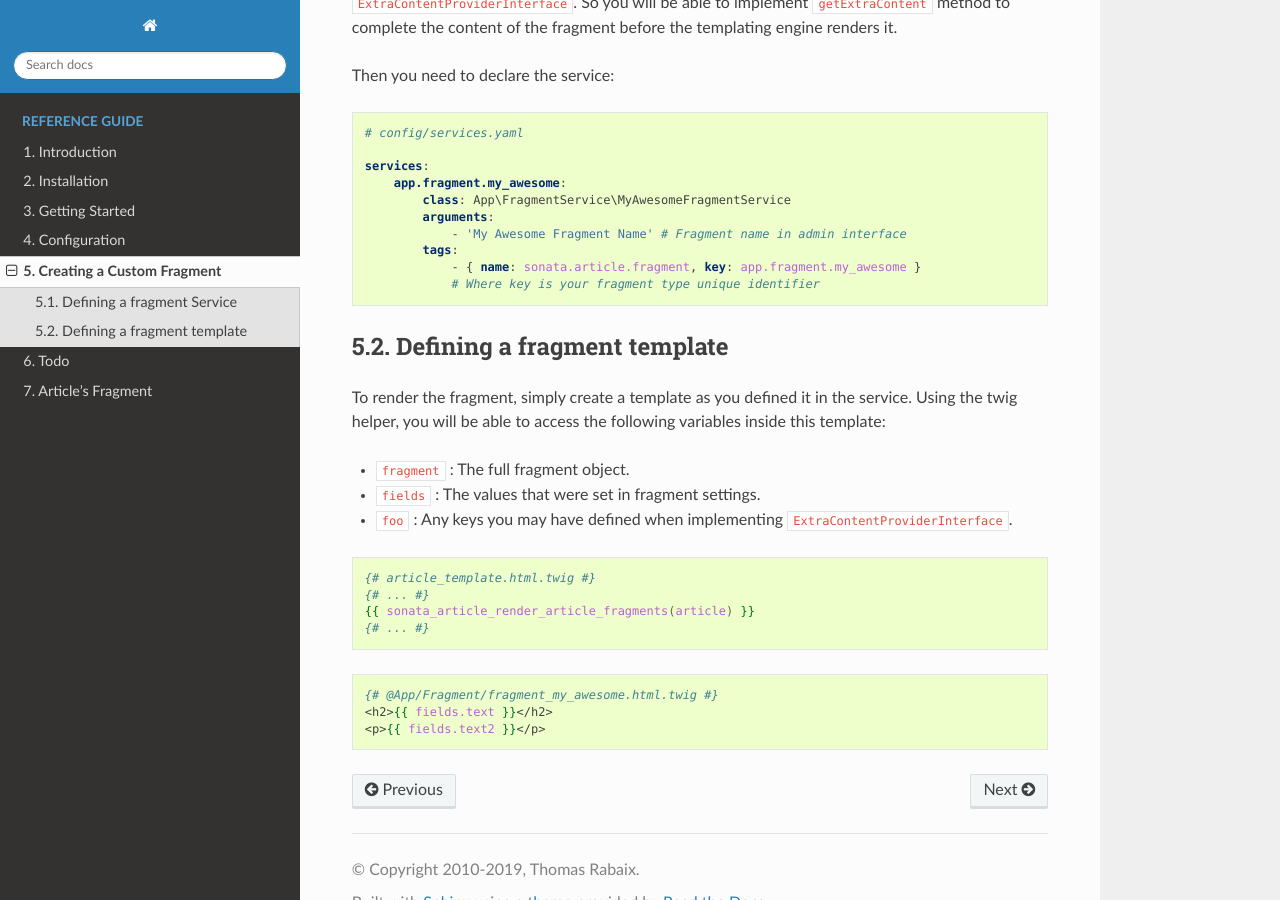
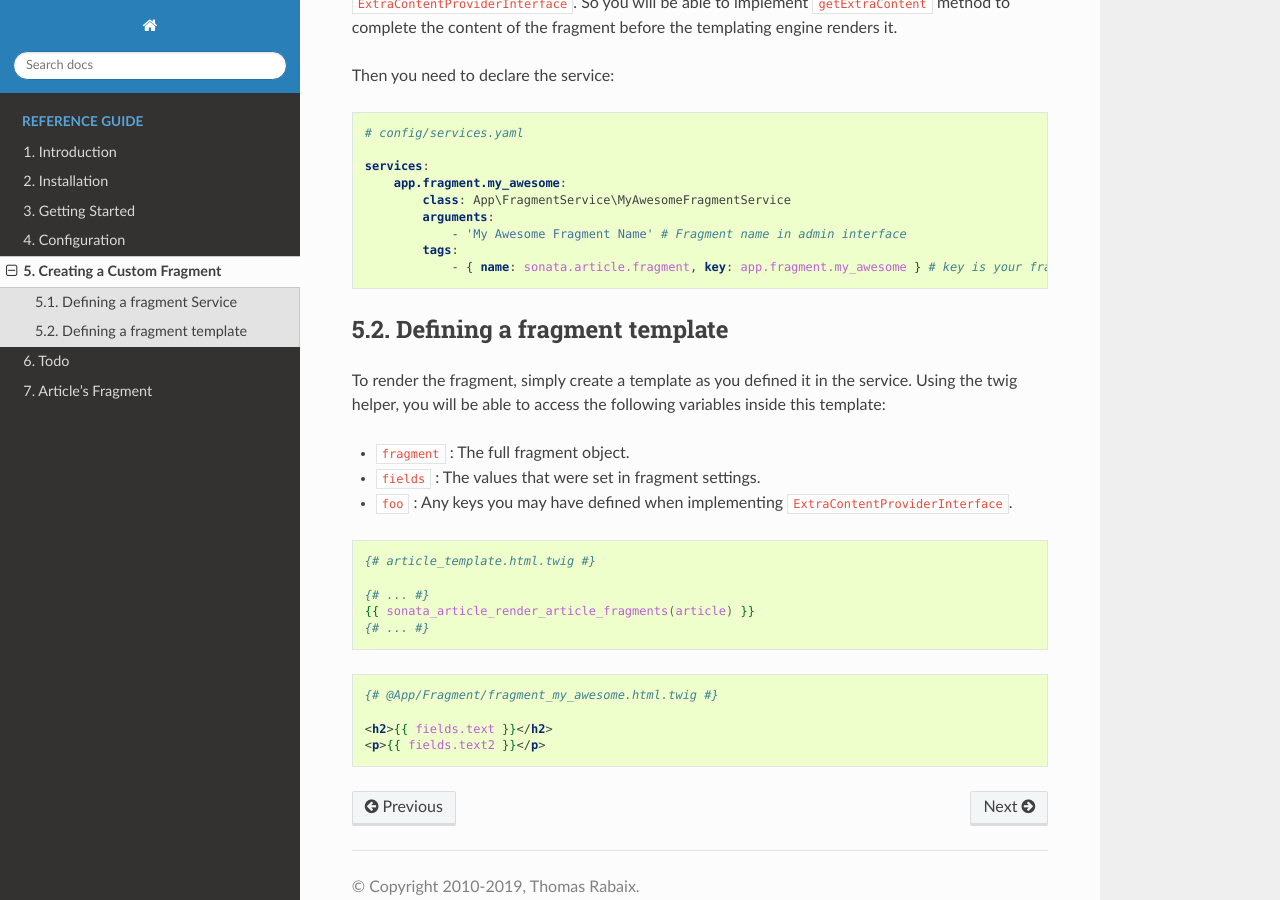
Before and after one commit to sonata-project/SonataArticleBundle, a Sphinx documentation site: the page built from docs/reference/custom_fragment.rst, in a window 1280 px wide and 900 px high, scrolled down 1034 px. Built offline with Sphinx 7.4.7 and the Read the Docs theme 2.0.0, drawn with Linux system fonts in a browser that asks for light colours.

Commit message:
Fix docs

```diff
--- a/docs/reference/custom_fragment.rst
+++ b/docs/reference/custom_fragment.rst
@@ -63,8 +63,7 @@
             arguments:
                 - 'My Awesome Fragment Name' # Fragment name in admin interface
             tags:
-                - { name: sonata.article.fragment, key: app.fragment.my_awesome }
-                # Where key is your fragment type unique identifier
+                - { name: sonata.article.fragment, key: app.fragment.my_awesome } # key is your fragment type unique identifier
 
 Defining a fragment template
 ----------------------------
@@ -76,16 +75,18 @@
 * ``fields`` : The values that were set in fragment settings.
 * ``foo`` : Any keys you may have defined when implementing ``ExtraContentProviderInterface``.
 
-.. code-block:: jinja
+.. code-block:: twig
 
     {# article_template.html.twig #}
+
     {# ... #}
     {{ sonata_article_render_article_fragments(article) }}
     {# ... #}
 
 
-.. code-block:: jinja
+.. code-block:: html+twig
 
     {# @App/Fragment/fragment_my_awesome.html.twig #}
+
     <h2>{{ fields.text }}</h2>
     <p>{{ fields.text2 }}</p>
--- a/docs/reference/getting_started.rst
+++ b/docs/reference/getting_started.rst
@@ -82,13 +82,13 @@
 SonataArticleBundle now comes with a twig helper which allows you to render article fragments
 if they are enabled.
 
-.. code-block:: jinja
+.. code-block:: twig
 
     {{ sonata_article_render_article_fragments(article) }}
 
 Or a specific fragment whether it is enabled or not.
 
-.. code-block:: jinja
+.. code-block:: twig
 
     {{ sonata_article_render_fragment(article.fragments[0]) }}
 
```
